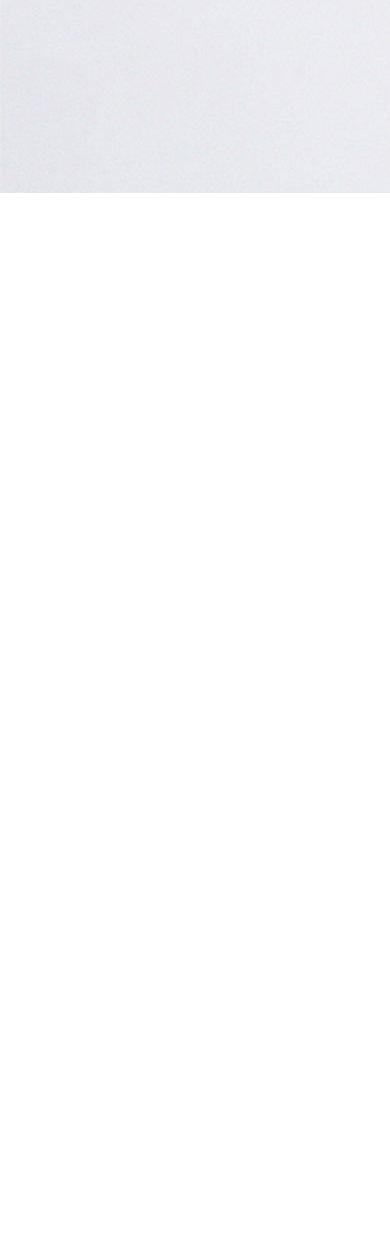
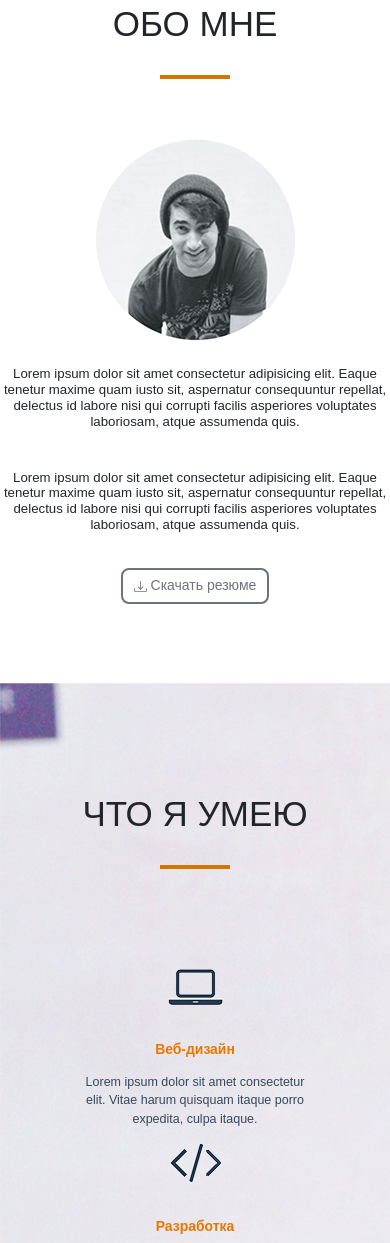
Before and after one commit to berdoff99/berdoff99.github.io, a plain HTML site: page src/index.html in a window 390 px wide. Shown: the part 757-2000 px from the top of the page. Before the commit the page ends 950 px from the top, so only its background shows below. Drawn offline with Linux system fonts and the light colour scheme.

Commit message:
Добавил адаптивный блок №2 и №3.

```diff
--- a/src/css/style.css
+++ b/src/css/style.css
@@ -132,9 +132,10 @@ nav{
     .title_container_1 h1{
         display: none;
     }
-    .title_container_1 p{
-        margin-top: -250px;
+    .main_1{
+        height: 650px;
     }
+
 
 }
 
@@ -167,3 +168,100 @@ nav{
     margin-left: 7px;
     margin-right: 7px;
 }
+
+.main_2{
+    height: 680px;
+    width: 100%;
+    background: #fff;
+    text-align: center;
+}
+
+.title_container_2 button {
+    background: none;
+    border: 2px solid #6f7180;
+    color: #6f7180;
+    border-radius: 8px;
+    margin-top: -5px;
+}
+
+.title_container_2 h2{
+    margin-top: 110px;
+    font-size: 35px;
+    text-align: center;
+}
+
+.title_container_2>h2:after{
+    content: "";
+    display: block;
+    width: 70px;
+    height: 4px;
+    background-color: #d17700;
+    margin: 30px auto 60px;
+}
+
+.title_container_2 img{
+    margin-bottom: 25px;
+}
+
+.title_container_2 h3{
+    font-size: 13.25px;
+    margin-bottom: 40px;
+}
+
+.main_3{
+    width: 100%;
+    height: 520px;
+    background: url(../img/fff.jpg);
+}
+
+.title_container_3 h2{
+    padding-top: 110px;
+    font-size: 35px;
+    text-align: center;
+}
+
+.title_container_3>h2:after{
+    content: "";
+    display: block;
+    width: 70px;
+    height: 4px;
+    background-color: #d17700;
+    margin: 30px auto 100px;
+}
+
+
+.container_item_3{
+    display: flex;
+    text-align: center;
+    justify-content: center;
+    align-items: flex-end;
+}
+
+.item_3{
+    margin-right: 45px;
+    margin-left: 45px;
+}
+
+
+.item_3 h3{
+    margin-top: 35px;
+    color: #e87700;
+    font-size: 13.93px;
+    font-weight: bold;
+}
+
+.item_3 p{
+    margin-top: 15px;
+    color: #38475a;
+    font-size: 12.5px;
+}
+
+@media screen and (max-width: 880px){
+    .main_3{
+        background: url(../img/bg.jpg);
+        height: 1020px;
+    }
+    .container_item_3{
+        display: block;
+    }
+}
--- a/src/index.html
+++ b/src/index.html
@@ -39,6 +39,50 @@
        </div>
       </div>
     </section>
+
+    <section class="main_2">
+      <div class="title_container_2">
+        <h2>ОБО МНЕ</h2>
+        <img src="img/boy2.png" alt="">
+        <h3>Lorem ipsum dolor sit amet consectetur adipisicing elit. Eaque tenetur maxime quam iusto sit, aspernatur consequuntur repellat, <br> delectus id labore nisi qui corrupti facilis asperiores voluptates laboriosam, atque assumenda quis.</h3>
+        <h3>Lorem ipsum dolor sit amet consectetur adipisicing elit. Eaque tenetur maxime quam iusto sit, aspernatur consequuntur repellat, <br> delectus id labore nisi qui corrupti facilis asperiores voluptates laboriosam, atque assumenda quis.</h3>
+        <button type="button" class="btn btn-primary">
+         <svg xmlns="http://www.w3.org/2000/svg" width="13" height="  13" fill="currentColor" class="bi bi-download" viewBox="   0 0 16 16">
+            <path d="M.5 9.9a.5.5 0 0 1 .5.5v2.5a1 1 0 0 0 1 1h12a1 1 0 0 0 1-1v-2.5a.5.5 0 0 1 1 0v2.5a2 2 0 0 1-2 2H2a2 2 0 0 1-2-2v-2.5a.5.5 0 0 1 .5-.5z"/>
+            <path d="M7.646 11.854a.5.5 0 0 0 .708 0l3-3a.5.5 0 0 0-.708-.708L8.5 10.293V1.5a.5.5 0 0 0-1 0v8.793L5.354 8.146a.5.5 0 1 0-.708.708l3 3z"/>
+          </svg> Скачать резюме</button>
+      </div>
+    </section>
+
+    <section class="main_3">
+      <div class="title_container_3">
+        <h2>ЧТО Я УМЕЮ</h2>
+        <div class="container_item_3">
+          <div class="item_3">
+            <img src="img/noyt.png" alt="">
+            <h3>Веб-дизайн</h3>
+            <p>Lorem ipsum dolor sit amet consectetur <br> elit. Vitae harum quisquam itaque porro  <br> expedita, culpa itaque.</p>
+          </div>
+          <div class="item_3">
+            <img src="img/znak.png" alt="">
+            <h3>Разработка</h3>
+            <p>Lorem ipsum dolor sit amet consectetur <br> elit. Vitae harum quisquam itaque porro  <br> expedita, culpa itaque.</p>
+          </div>
+          <div class="item_3">
+            <img src="img/seo.png" alt="">
+            <h3>CEO-Оптимизация</h3>
+            <p>Lorem ipsum dolor sit amet consectetur <br> elit. Vitae harum quisquam itaque porro  <br> expedita, culpa itaque.</p>
+          </div>
+          <div class="item_3">
+            <img src="img/gramofon.png" alt="">
+            <h3>Маркетинг</h3>
+            <p>Lorem ipsum dolor sit amet consectetur <br> elit. Vitae harum quisquam itaque porro  <br> expedita, culpa itaque.</p>
+          </div>
+        </div>
+      </div>
+    </section>
+
+
   </main>
   <script src="js/script.js"></script>
 </body>
```
Also changed, not shown: src/img/boy2.png (added).
